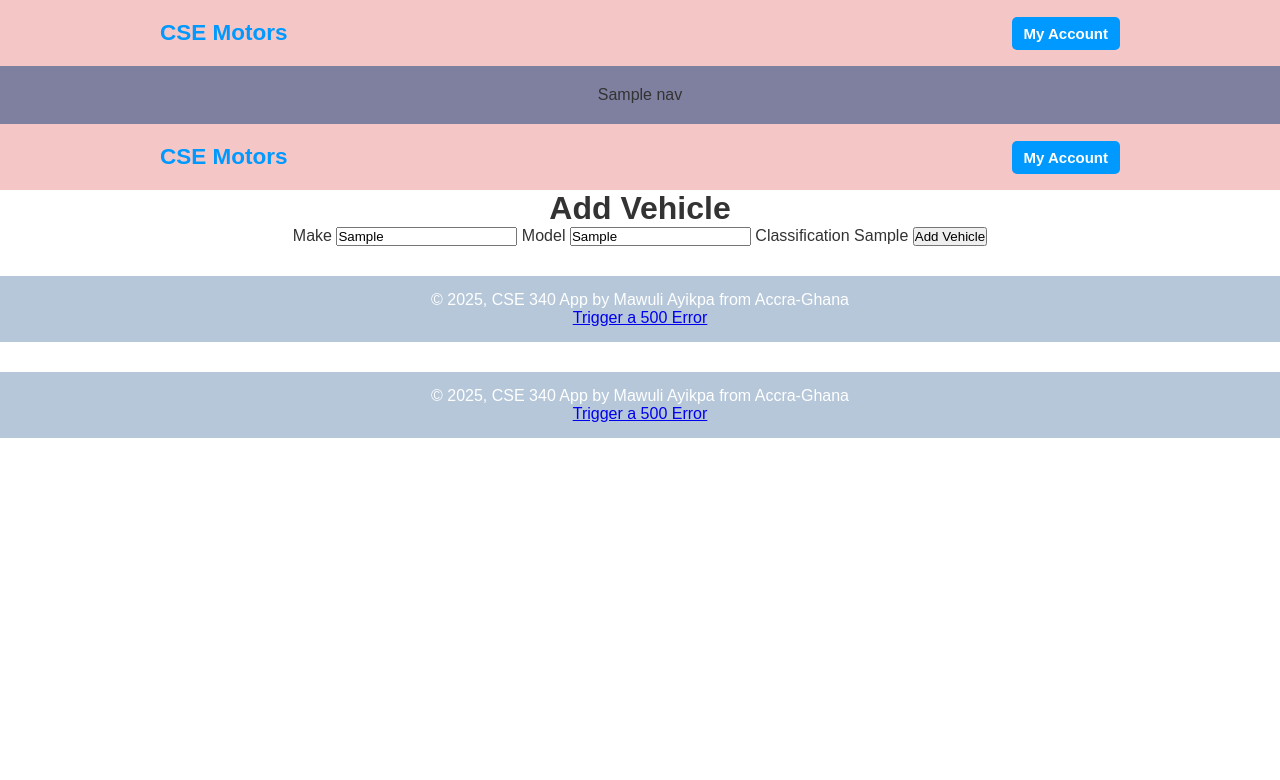
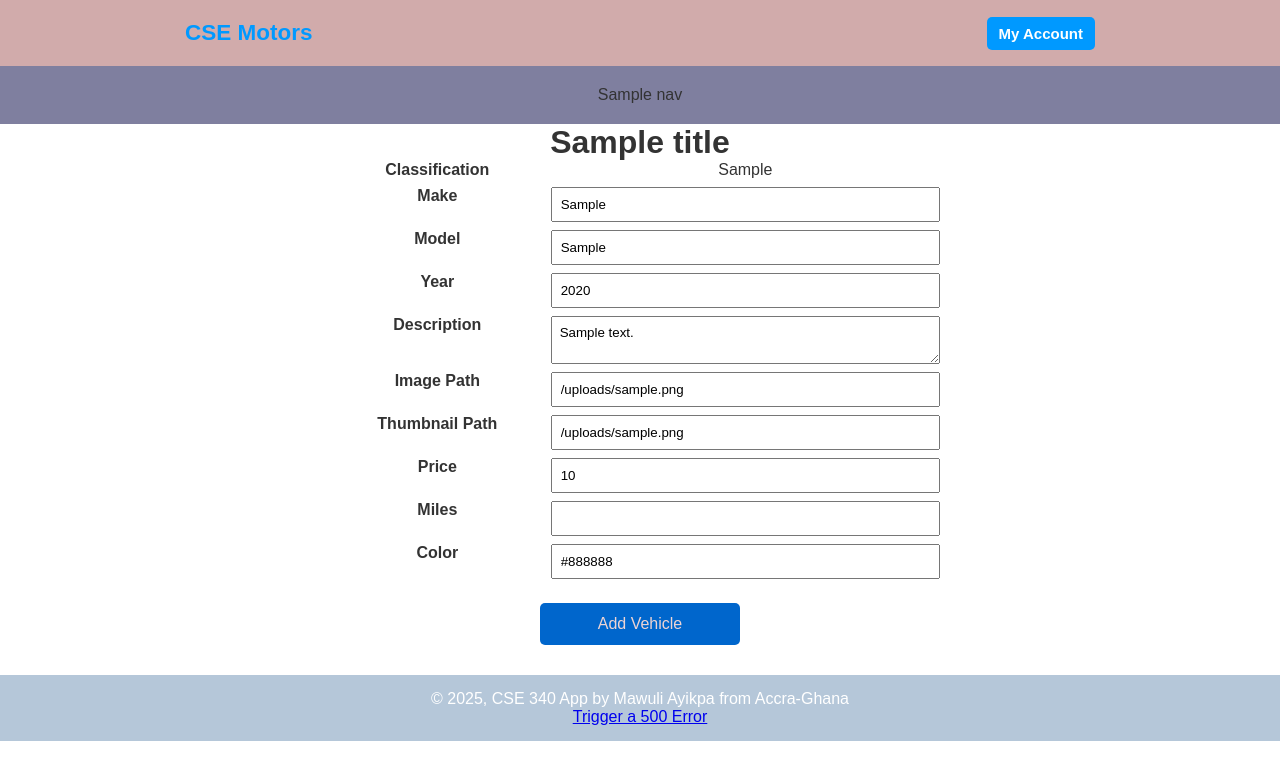
Before and after one commit to Mawuli2026/cse340, a Node server app: template views/inventory/add-inventory.ejs in a window 1280 px wide. Shown: the top 780 px of the page. Run offline with Node 20, Linux system fonts and the light colour scheme; the template is opened without the code that fills it: most values are stand-ins (such as "Sample title", 1, 10 or a date in 2020); some libraries are stand-ins or nearby versions.

Commit message:
Added changes

```diff
--- a/public/css/styles.css
+++ b/public/css/styles.css
@@ -14,7 +14,7 @@ body {
 
 /* ======= Header Styling ======= */
 #top-header {
-  background-color: #f5c6c6; /* Light pink background */
+  background-color: #d1abab; /* Light pink background */
   color: #0099ff; /* Blue text color */
   padding: 20px 0;
   text-align: center;
@@ -26,7 +26,7 @@ body {
   display: flex;
   justify-content: space-between;
   align-items: center;
-  max-width: 1000px;
+  max-width: 950px;
   margin: 0 auto;
   padding: 0 20px;
 }
@@ -588,3 +588,45 @@ label input[type="checkbox"] {
   font-size: 1rem;
   margin: 0.5rem 0;
 }
+
+.form-grid {
+  display: grid;
+  grid-template-columns: 1fr 2fr;
+  gap: 0.5rem 1rem;
+  max-width: 600px;
+  margin: 0 auto;
+}
+
+.form-grid label {
+  font-weight: bold;
+}
+
+.form-grid input,
+.form-grid select,
+.form-grid textarea {
+  width: 100%;
+  padding: 0.5rem;
+}
+
+.form-grid button {
+  grid-column: 1 / -1;
+  padding: 0.75rem;
+  background-color: #0066cc;
+  color: rgb(237, 212, 212);
+  border: none;
+  cursor: pointer;
+  margin-top: 1rem;
+}
+
+.add-vehicle-btn {
+  width: 200px;
+  padding: 10px;
+  background-color: #007BFF;
+  color: white;
+  border: none;
+  border-radius: 5px;
+  font-size: 16px;
+  cursor: pointer;
+  margin: 0 auto;
+  display: block;
+}
--- a/views/inventory/add-inventory.ejs
+++ b/views/inventory/add-inventory.ejs
@@ -1,18 +1,42 @@
-<% include ../partials/header %>
-<h1>Add Vehicle</h1>
-<% if (message) { %><p class="notice"><%= message %></p><% } %>
+<h1><%= title %></h1>
 
-<form action="/inv/add-inventory" method="post">
+<% if (message.length > 0) { %>
+  <p class="notice"><%= message %></p>
+<% } %>
+
+<form action="/inv/add-inventory" method="post" class="form-grid">
+
+  <label for="classificationList">Classification</label>
+  <%- classificationSelect %>
+
   <label for="inv_make">Make</label>
-  <input type="text" id="inv_make" name="inv_make" value="<%= sticky?.inv_make || '' %>" required>
+  <input type="text" id="inv_make" name="inv_make" value="<%= sticky.inv_make || '' %>" required>
 
   <label for="inv_model">Model</label>
-  <input type="text" id="inv_model" name="inv_model" value="<%= sticky?.inv_model || '' %>" required>
+  <input type="text" id="inv_model" name="inv_model" value="<%= sticky.inv_model || '' %>" required>
 
-  <label for="classification_id">Classification</label>
-  <%= classificationSelect %>
+  <label for="inv_year">Year</label>
+  <input type="number" id="inv_year" name="inv_year" value="<%= sticky.inv_year || '' %>" required>
 
-  <!-- Add remaining fields with same format -->
-  <button type="submit">Add Vehicle</button>
+  <label for="inv_description">Description</label>
+  <textarea id="inv_description" name="inv_description" required><%= sticky.inv_description || '' %></textarea>
+
+  <label for="inv_image">Image Path</label>
+  <input type="text" id="inv_image" name="inv_image" value="<%= sticky.inv_image || '/images/vehicles/no-image.png' %>" required>
+
+  <label for="inv_thumbnail">Thumbnail Path</label>
+  <input type="text" id="inv_thumbnail" name="inv_thumbnail" value="<%= sticky.inv_thumbnail || '/images/vehicles/no-image-tn.png' %>" required>
+
+  <label for="inv_price">Price</label>
+  <input type="number" step="0.01" id="inv_price" name="inv_price" value="<%= sticky.inv_price || '' %>" required>
+
+  <label for="inv_miles">Miles</label>
+  <input type="number" id="inv_miles" name="inv_miles" value="<%= sticky.inv_miles || '' %>" required>
+
+  <label for="inv_color">Color</label>
+  <input type="text" id="inv_color" name="inv_color" value="<%= sticky.inv_color || '' %>" required>
+
+  <button type="submit" class="add-vehicle-btn">Add Vehicle</button>
+
+
 </form>
-<% include ../partials/footer %>
```
Also changed, not shown: controllers/invController.js (+7 -5 lines), views/inventory/add-classification.ejs (+5 -14 lines).
